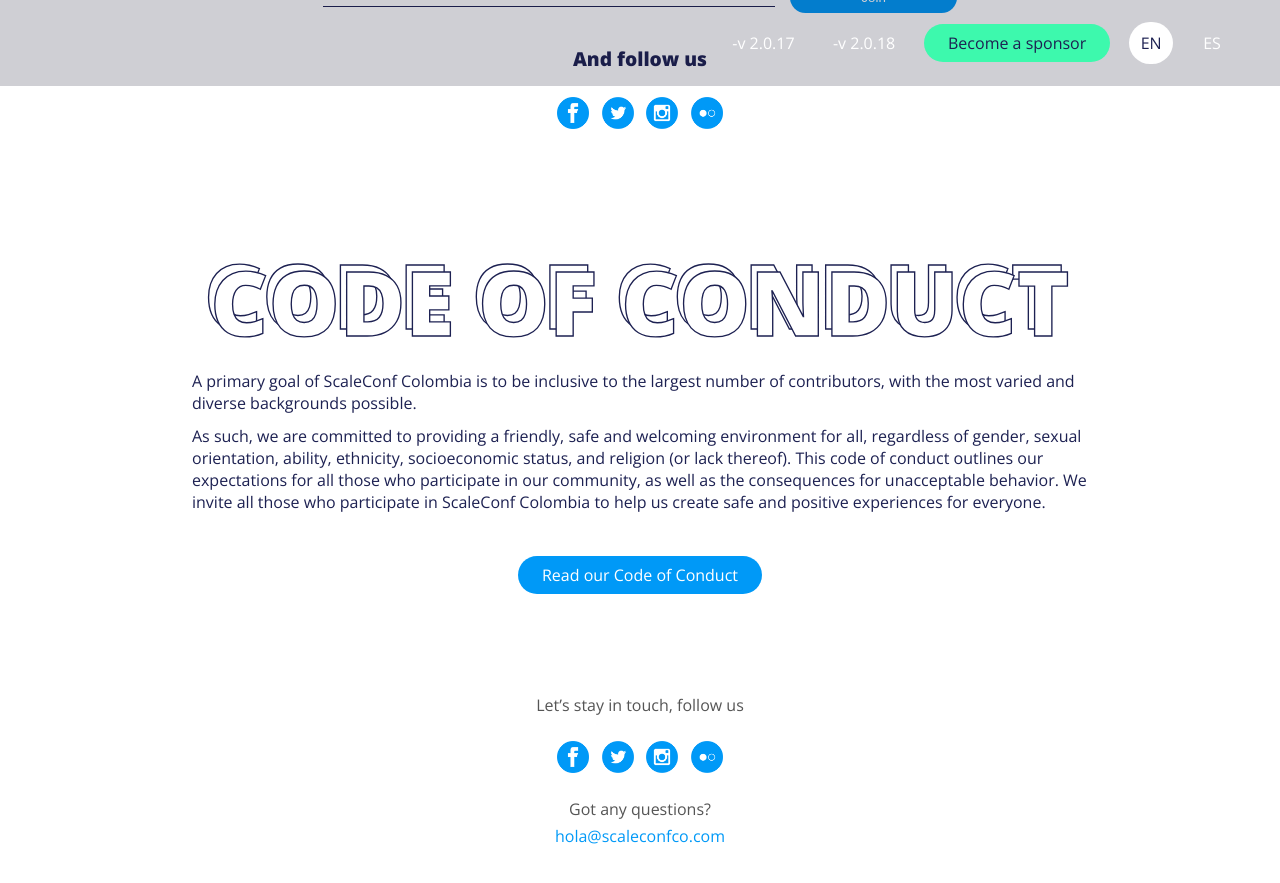
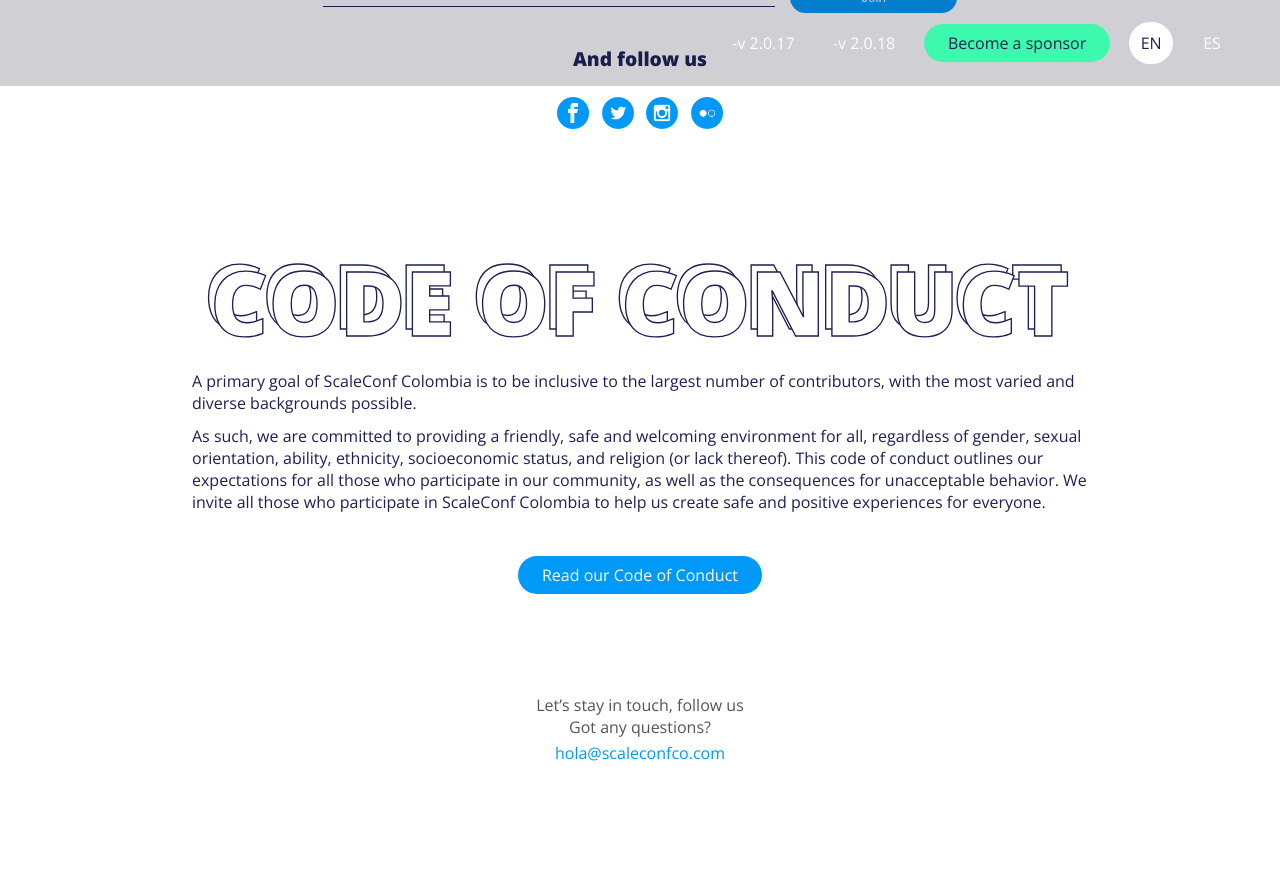
Before and after one commit to ScaleConfCo/scaleconfco-2019, a Jekyll site: the page built from index.html, in a window 1280 px wide and 900 px high, scrolled down 714 px. Shown: the top 883 px of the window. Built offline with Jekyll 4.4.1, drawn with Linux system fonts in a browser that asks for light colours; after the commit the page ends 1531 px from its top, so only the background shows below that.

Commit message:
Change social to include file

```diff
--- a/_includes/footer.html
+++ b/_includes/footer.html
@@ -4,12 +4,7 @@
 <footer>
     <div>
         <p class="title">{{ t.footer.title }}</p>
-        <div class="social">
-            <a href="https://www.facebook.com/scaleconfco/"><i class="icon facebook" alt="facebook"></i></a>
-            <a href="https://www.twitter.com/scaleconfco/"><i class="icon twitter" alt="twitter"></i></a>
-            <a href="https://www.instagram.com/"><i class="icon instagram" alt="instagram"></i></a>
-            <a href="https://www.flickr.com/photos/137671831@N08/"><i class="icon flickr" alt="flickr"></i></a>
-        </div>
+        <!-- {% include social.html %} -->
         <div>
             <p class="title">{{ t.footer.question }}</p>
         </div>
--- a/_includes/mailing.html
+++ b/_includes/mailing.html
@@ -8,11 +8,6 @@
             <input type="submit" value="{{ t.mailing.button }}" class="emailSubscribe blueButton formButton" onclick="ga('send', 'event', 'Join mailing list', 'click', '2018');"/>
         </form>
         <p class="title">{{ t.mailing.follow }}</p>
-        <div class="social">
-            <a href="https://www.facebook.com/scaleconfco/"><i class="icon facebook" alt="facebook"></i></a>
-            <a href="https://www.twitter.com/scaleconfco/"><i class="icon twitter" alt="twitter"></i></a>
-            <a href="https://www.instagram.com/"><i class="icon instagram" alt="instagram"></i></a>
-            <a href="https://www.flickr.com/photos/137671831@N08/"><i class="icon flickr" alt="flickr"></i></a>
-        </div>
+        {% include social.html %}
     </div>
 </section>
--- /dev/null
+++ b/_includes/social.html
@@ -0,0 +1,6 @@
+<div class="social">
+    <a href="https://www.facebook.com/scaleconfco/"><i class="icon facebook" alt="facebook"></i></a>
+    <a href="https://www.twitter.com/scaleconfco/"><i class="icon twitter" alt="twitter"></i></a>
+    <a href="https://www.instagram.com/"><i class="icon instagram" alt="instagram"></i></a>
+    <a href="https://www.flickr.com/photos/137671831@N08/"><i class="icon flickr" alt="flickr"></i></a>
+</div>
```
